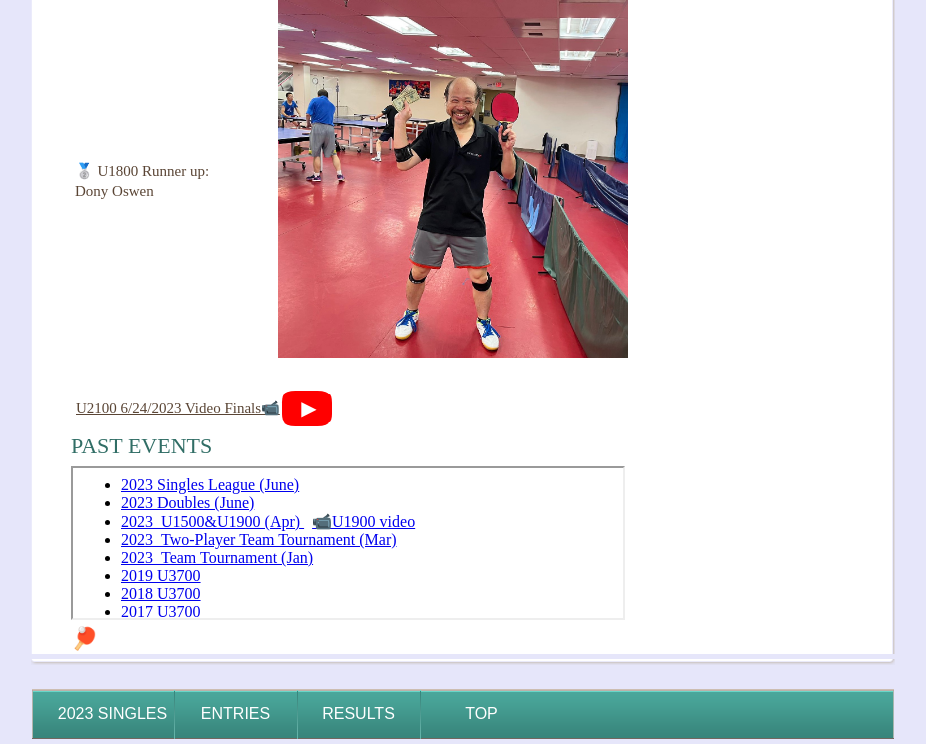
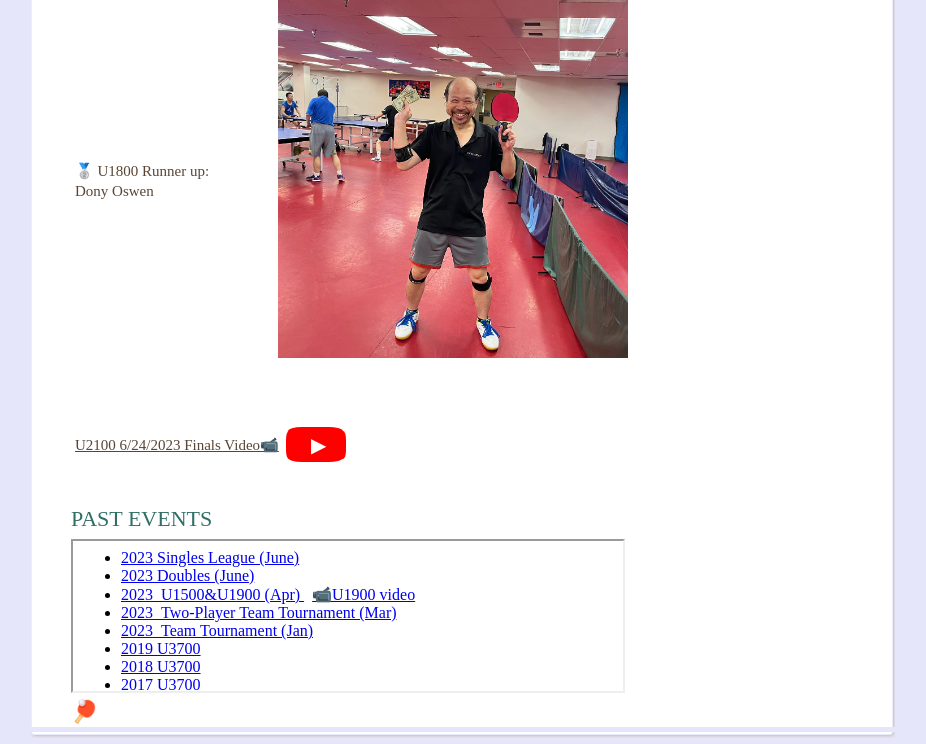
Before and after one commit to ppc-web/ppcweb, a PHP site: page /swan/2023_Singles_League/index.html in a window 1280 px wide. Shown: the part 1825-2569 px from the top of the page, without its empty margins (177-1103 px from the left). Run offline with PHP 8.4, Linux system fonts and the light colour scheme.

Commit message:
Youtube icon size

```diff
--- a/web/swan/2023_Singles_League/index.html
+++ b/web/swan/2023_Singles_League/index.html
@@ -224,16 +224,19 @@
 
 							</table>
 
-							<table class="video-table">
+							<table id=resultTable class="history-table">
 								<tbody>
 									<tr>
 										<td width="36%">
 											<p>
-												<a href="https://www.youtube.com/live/cGUiPUIjnp4?feature=share&t=7364s" target="_blank" > {GroupRank1} {GRank1Date}/2023 Video Finals📹</a>
+												<a href="https://www.youtube.com/live/cGUiPUIjnp4?feature=share&t=7364s" target="_blank" > {GroupRank1} {GRank1Date}/2023 Finals Video📹</a>
+												<span> &nbsp;</span>
 											</p>
 										</td>
 										<td>
-										<div id="idYouTubeIconHtml" onclick="window.open('https://www.youtube.com/live/cGUiPUIjnp4?feature=share&t=7364s');"></div>
+											<p>
+											<div id="idYouTubeIconHtml" onclick="window.open('https://www.youtube.com/live/cGUiPUIjnp4?feature=share&t=7364s');"></div>
+											</p>
 										</td>
 									</tr>
 								</tbody>
--- a/web/swan/css/style.css
+++ b/web/swan/css/style.css
@@ -819,7 +819,7 @@ table.groupsTable thead {
   background-color: #ffcc00;
 }
 
-#idYouTubeIconHtml{background:red;border-radius:25%/12%;color:white;cursor:pointer;height:35px;font-size:20px;line-height:28px;position:relative;text-align:center;text-indent:10%;width:45.5px;}
+#idYouTubeIconHtml{background:red;border-radius:25%/12%;color:white;cursor:pointer;height:35px;font-size:20px;line-height:28px;position:relative;text-align:center;text-indent:10%;width:55px;}
 #idYouTubeIconHtml:before{background:inherit;border-radius:5%/30%;bottom:10%;content:'\25B6';left:-5%;position:absolute;right:-5%;top:10%;}
 #idYouTubeIconHtml:hover{background:#f66;}
 
```
